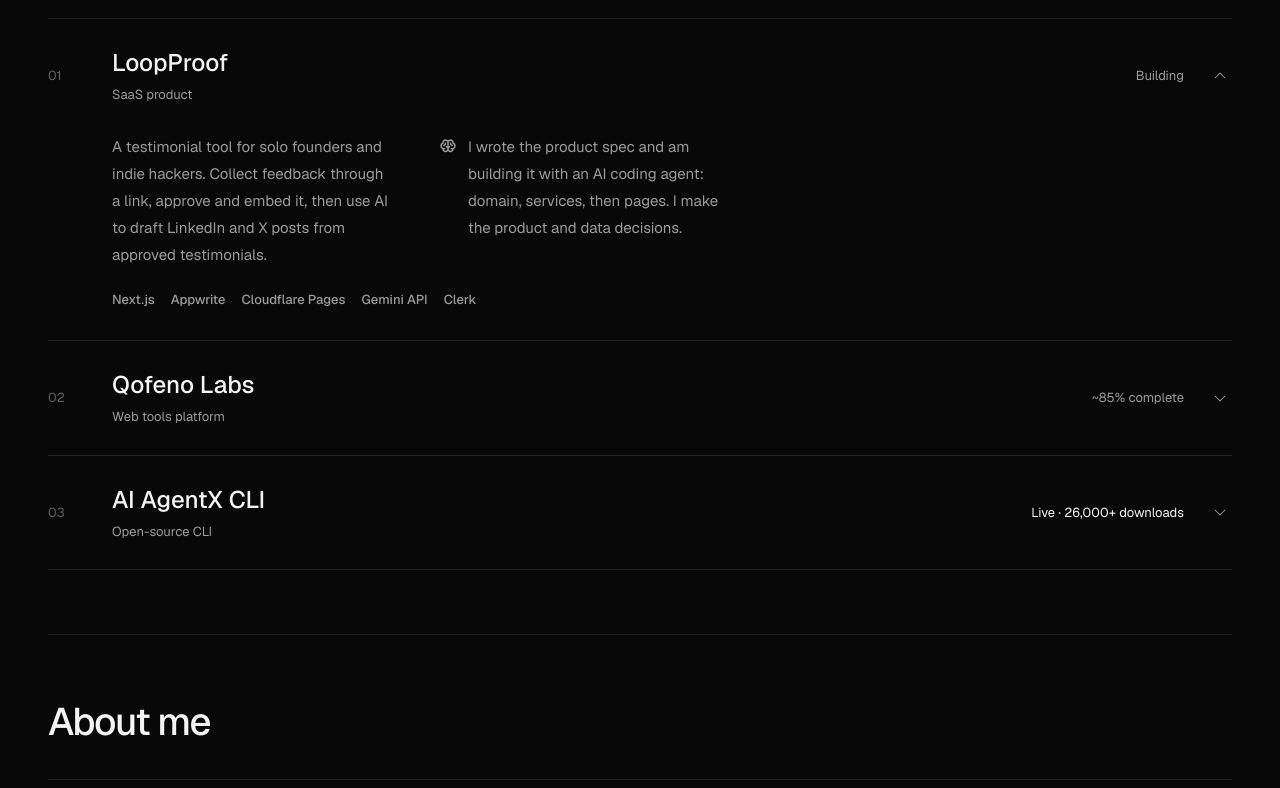
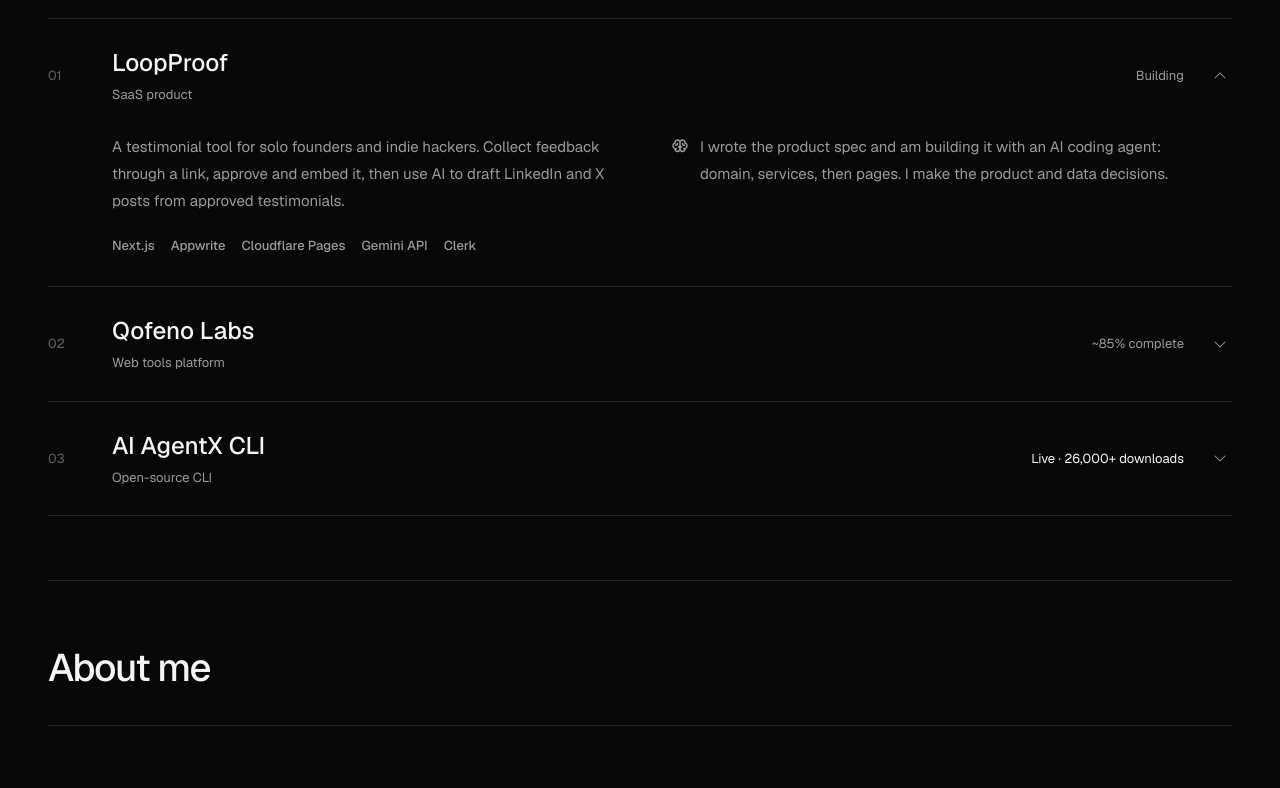
Before and after one commit to SohailKhan0525/MyPortfolio, a Next.js app: page / in a window 1280 px wide. Shown: the part 1660-2448 px from the top of the page. Built offline with nearby package versions, Linux system fonts and the light colour scheme; no server answers.

Commit message:
Update isolated responsive fixture to final review source

```diff
--- a/app/portfolio-craft.css
+++ b/app/portfolio-craft.css
@@ -90,7 +90,7 @@
 .ai-card-title strong { font-size: 24px; line-height: 1.3; font-weight: 500; }
 .ai-card-title small { margin-top: 4px; font-size: 13px; }
 .ai-status { background: none; font: 400 13px/1.5 var(--font-body); text-align: right; }
-.ai-card-body-inner { display: grid; grid-template-columns: minmax(0, 1fr) minmax(0, 1fr); gap: 24px 48px; padding: 0 48px 32px 64px; }
+.ai-card-body-inner { max-width: none; display: grid; grid-template-columns: minmax(0, 1fr) minmax(0, 1fr); gap: 24px 48px; padding: 0 48px 32px 64px; }
 .ai-card-body-inner > p, .ai-why p { margin: 0; font-size: 15px; line-height: 1.8; max-width: none; }
 .ai-why { margin: 0; align-items: flex-start; gap: 12px; }
 .ai-why > svg { margin-top: 5px; flex: none; }
```
Also changed, not shown: app/page.tsx (+1 -1 lines).
